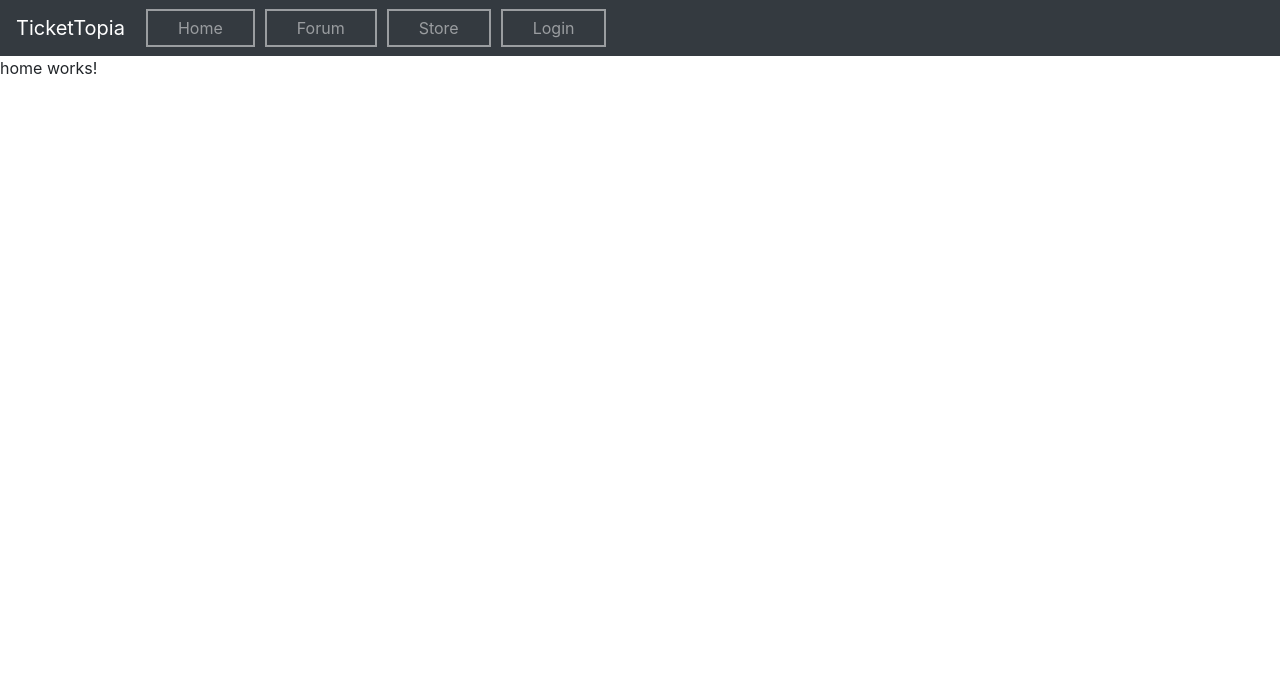
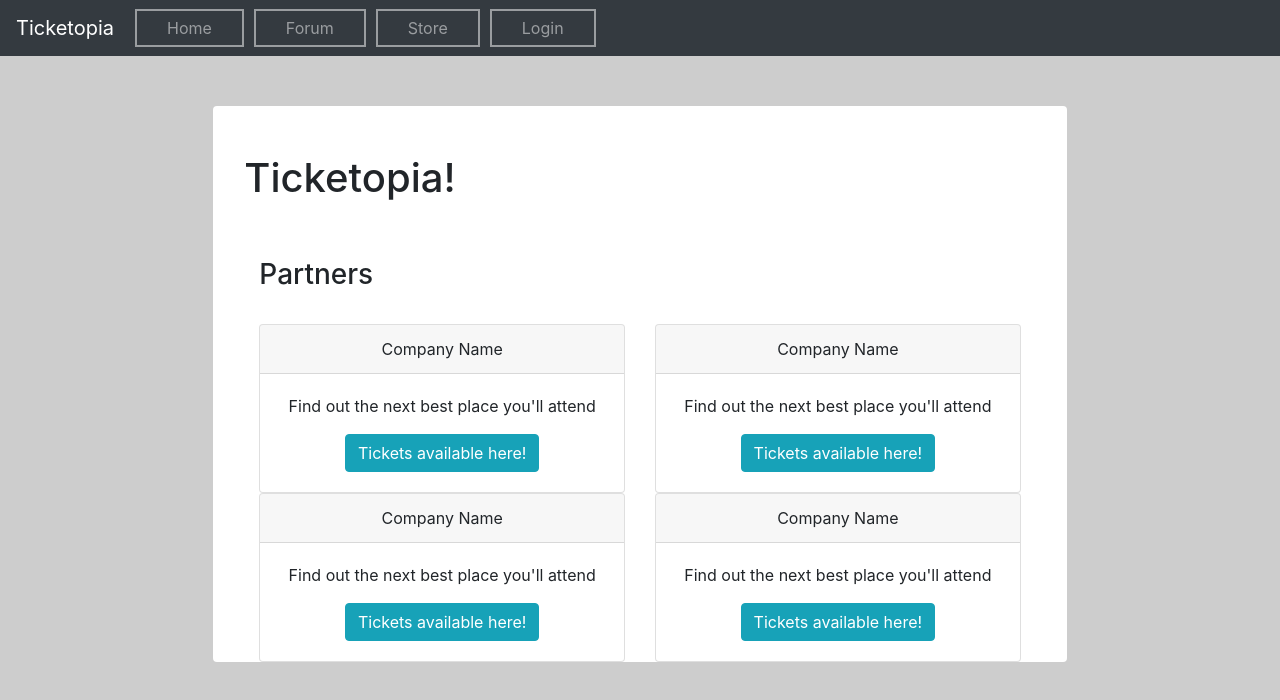
Before and after one commit to ShadowKage237549/Ticketopia, an Angular app in the folder Project2/Angular/: page / in a window 1280 px wide. Shown: the top 700 px of the page. Built offline with nearby package versions, Linux system fonts and the light colour scheme.

Commit message:
Homepage cards

```diff
--- a/Project2/Angular/src/app/Components/home/home.component.html
+++ b/Project2/Angular/src/app/Components/home/home.component.html
@@ -1,3 +1,44 @@
-<p>
-  home works!
-</p>
+<div class="row mx-3 my-5">
+  <h1>Ticketopia! </h1>
+</div>
+<div class="row mx-3">
+  <div class="col">
+    <h3>Partners</h3><br>
+  </div>
+</div>
+<div class="row mx-3">
+
+  <div class="col">
+    <div class="card text-center">
+      <div class="card-header ">Company Name</div>
+      <div class="card-body">
+        <p class="card-text">Find out the next best place you'll attend</p>
+        <a routerLink="store" class="btn btn-info">Tickets available here!</a>
+      </div>
+    </div>
+    <div class="card text-center">
+        <div class="card-header ">Company Name</div>
+        <div class="card-body">
+          <p class="card-text">Find out the next best place you'll attend</p>
+          <a routerLink="store" class="btn btn-info">Tickets available here!</a>
+        </div>
+      </div>
+  </div>
+  <div class="col">
+    <div class="card text-center">
+      <div class="card-header ">Company Name</div>
+      <div class="card-body">
+        <p class="card-text">Find out the next best place you'll attend</p>
+        <a routerLink="store" class="btn btn-info">Tickets available here!</a>
+      </div>
+    </div>
+    <div class="card text-center">
+        <div class="card-header ">Company Name</div>
+        <div class="card-body">
+          <p class="card-text">Find out the next best place you'll attend</p>
+          <a   class="btn btn-info" routerLinkActive="active" routerLink="store">Tickets available here!</a>
+        </div>
+      </div>
+  </div>
+
+</div>
--- a/Project2/Angular/src/app/Components/navbar/navbar.component.html
+++ b/Project2/Angular/src/app/Components/navbar/navbar.component.html
@@ -1,5 +1,5 @@
 <nav class="navbar navbar-expand-lg navbar-dark bg-dark">
-  <a class="navbar-brand" routerLinkActive="active" routerLink="home">TicketTopia</a>
+  <a class="navbar-brand" routerLinkActive="active" routerLink="home">Ticketopia</a>
         <ul class="navbar-nav mr-auto">
           <li class="nav-item">
             <a class="nav-link" routerLinkActive="active" routerLink="home">Home</a>
--- a/Project2/Angular/src/app/app.component.html
+++ b/Project2/Angular/src/app/app.component.html
@@ -1,2 +1,14 @@
 <app-navbar></app-navbar>
-<router-outlet></router-outlet>
+<div class="container-fluid" style="padding-top: 50px;">
+  <div class="row">
+    <div class="col-2">
+
+    </div>
+    <div class="col-8 rounded" style="background: white;">
+      <router-outlet></router-outlet>
+    </div>
+    <div class="col-2">
+
+    </div>
+  </div>
+</div>
--- a/Project2/Angular/src/app/app.component.ts
+++ b/Project2/Angular/src/app/app.component.ts
@@ -1,10 +1,18 @@
-import { Component } from '@angular/core';
+import { Component, AfterViewInit, ElementRef } from '@angular/core';
 
 @Component({
   selector: 'app-root',
   templateUrl: './app.component.html',
   styleUrls: ['./app.component.css']
 })
-export class AppComponent {
-  title = 'Angular';
+export class AppComponent implements AfterViewInit {
+  title = 'Ticketopia';
+
+  constructor(private elementRef: ElementRef){
+
+  }
+
+  ngAfterViewInit(){
+    this.elementRef.nativeElement.ownerDocument.body.style.backgroundColor = "#cdcdcd";
+  }
 }
```
Also changed, not shown: Project2/Angular/src/styles.css (line endings or trailing spaces).
